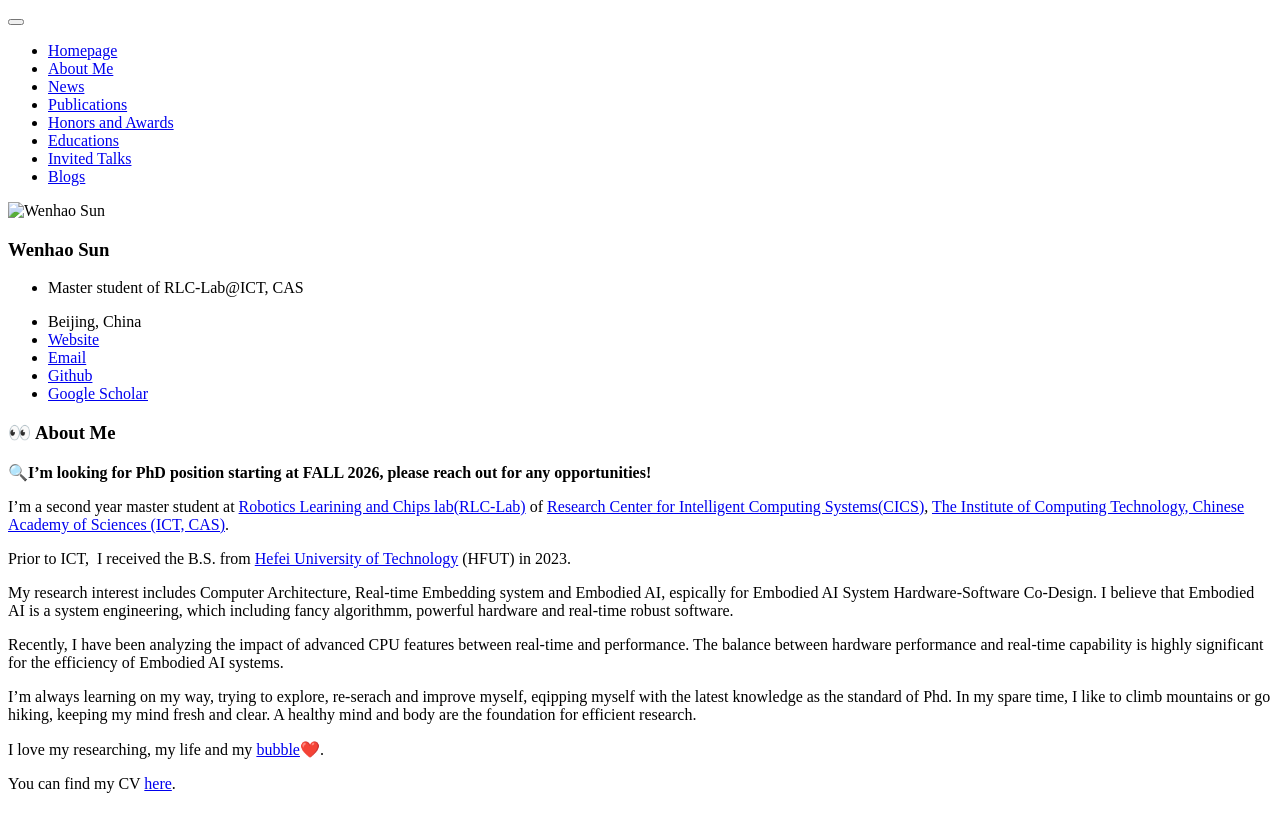
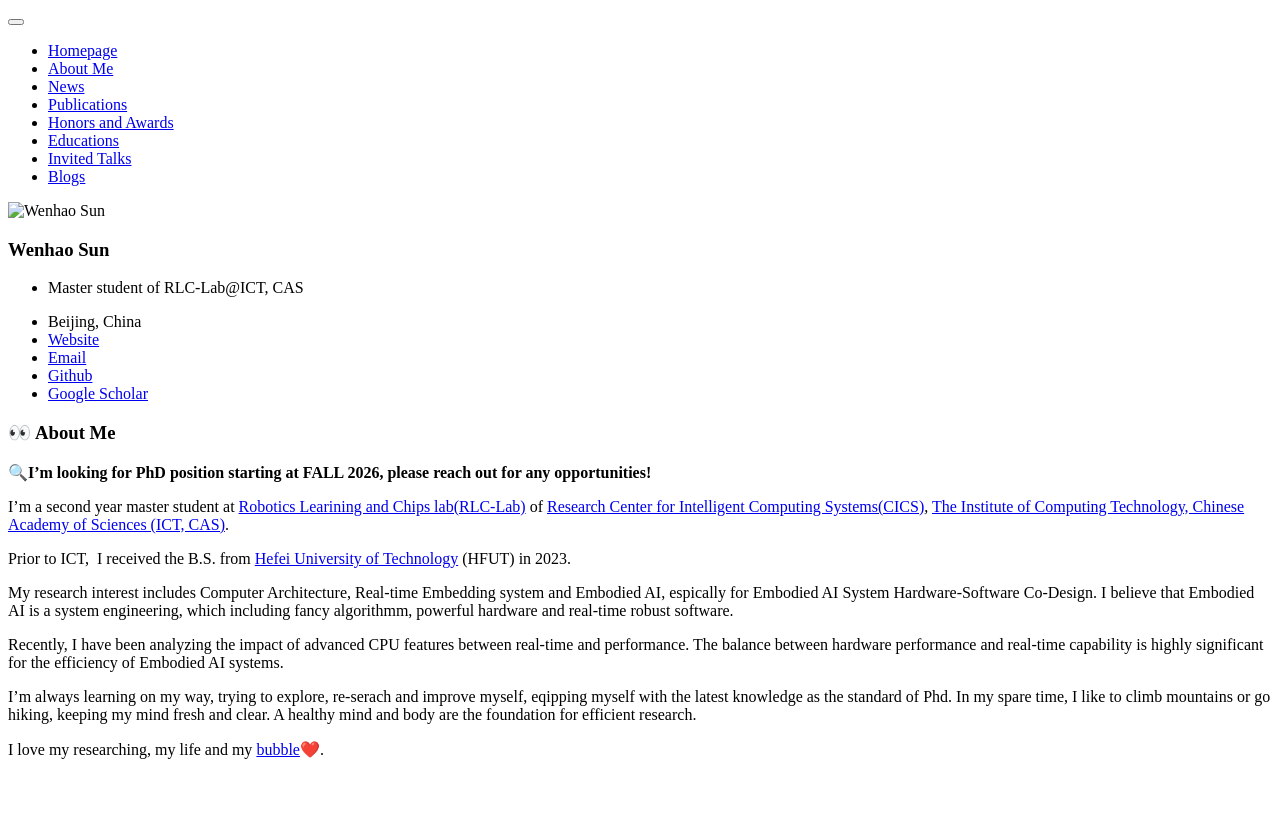
Before and after one commit to sun123-cmd/sun123-cmd.github.io, a Jekyll site: the page built from _pages/includes/intro.md, in a window 1280 px wide. Shown: the top 832 px of the page. Built offline with Jekyll 4.4.1, drawn with Linux system fonts in a browser that asks for light colours; our own code applies the rules of GitHub Pages for plain Markdown files.

Commit message:
Update intro.md

```diff
--- a/_pages/includes/intro.md
+++ b/_pages/includes/intro.md
@@ -14,5 +14,3 @@ Recently, I have been analyzing the impact of advanced CPU features between real
 I'm always learning on my way, trying to explore, re-serach and improve myself, eqipping myself with the latest knowledge as the standard of Phd. In my spare time, I like to climb mountains or go hiking, keeping my mind fresh and clear. A healthy mind and body are the foundation for efficient research.
 
 I love my researching, my life and my [bubble](https://panpancui1230.github.io/)❤️.
-
-You can find my CV [here](./files/WenhaoSun-CV.pdf).
```
